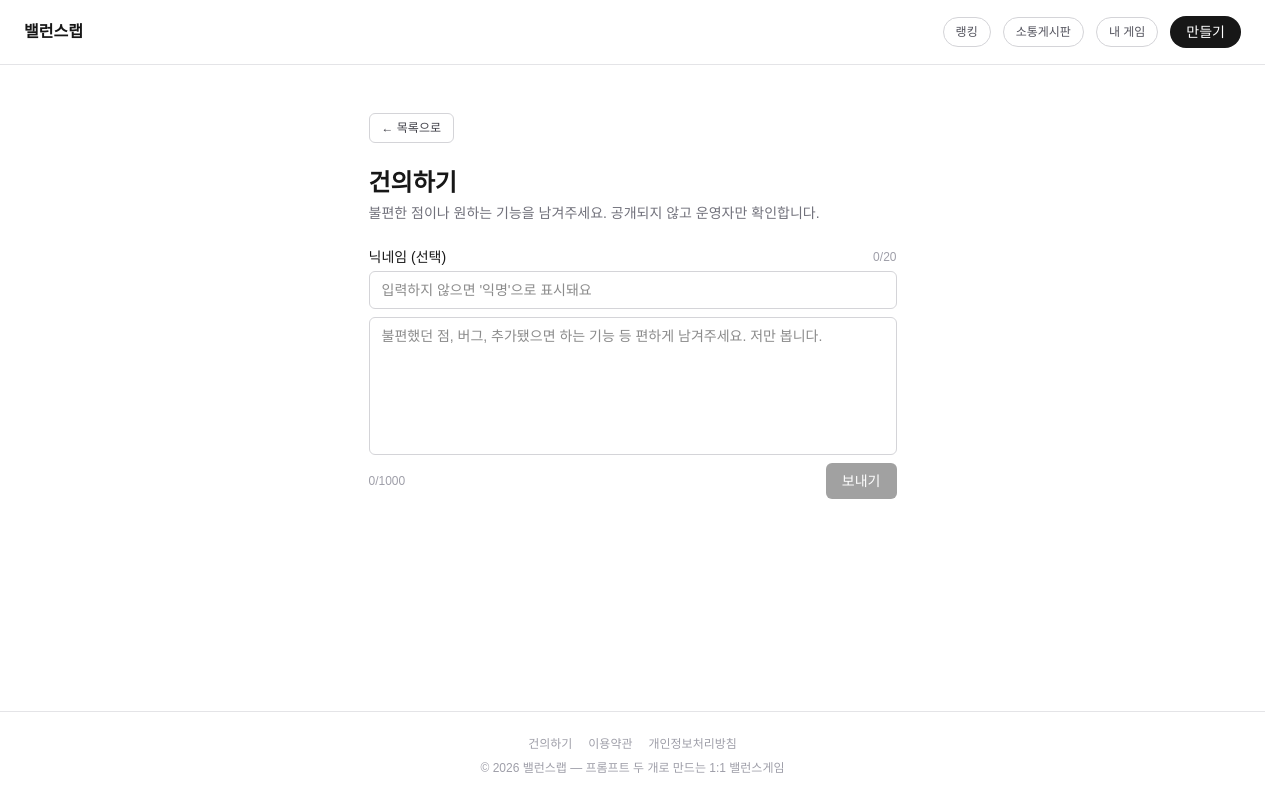
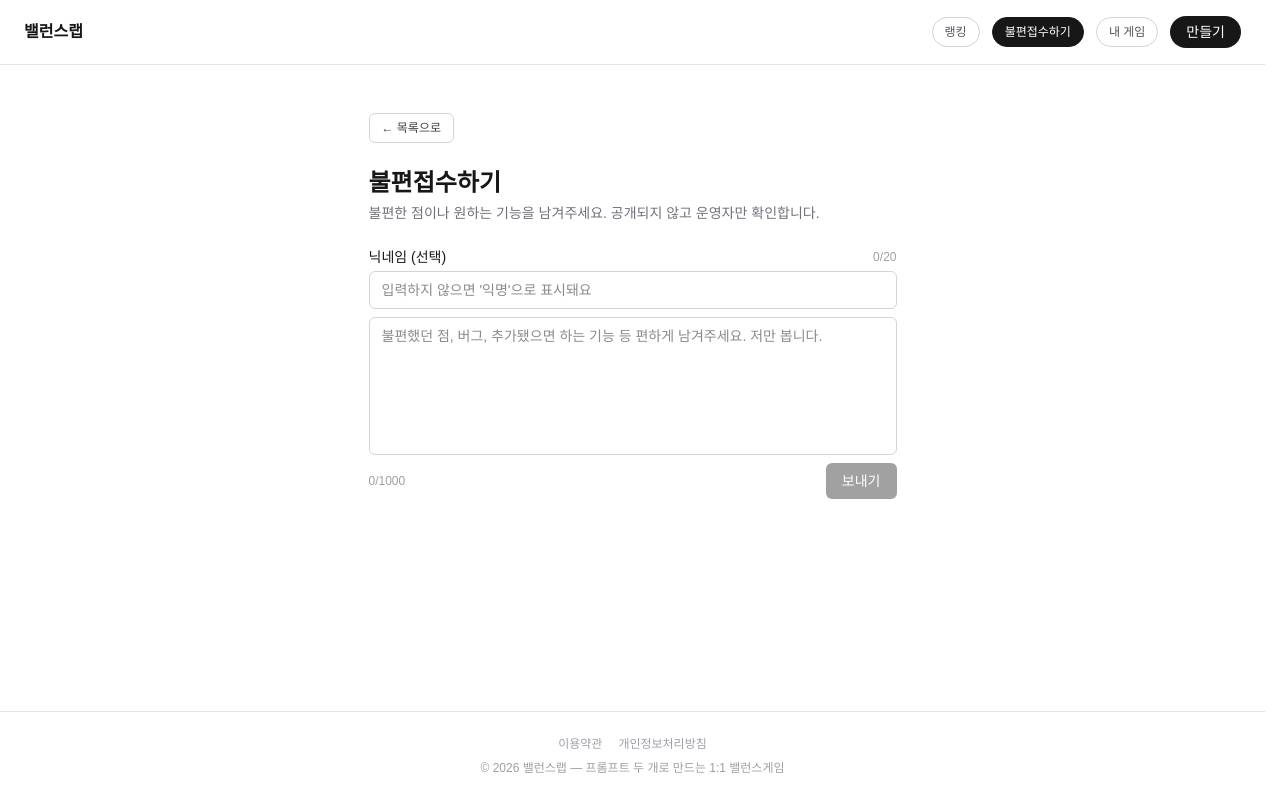
Before and after one commit to qudtn9412/balance-lab, a Next.js app: page /feedback in a window 1280 px wide. Built offline with nearby package versions, Linux system fonts and the light colour scheme; no server answers.

Commit message:
Replace 소통게시판 nav with 불편접수하기, drop redundant footer link
Header top-right slot now points to /feedback for higher visibility;
/board page/API/table are left untouched, just unlinked from nav.

```diff
--- a/src/app/feedback/page.tsx
+++ b/src/app/feedback/page.tsx
@@ -6,7 +6,7 @@ export default function FeedbackPage() {
     <div className="mx-auto flex w-full max-w-xl flex-1 flex-col gap-6 px-6 py-12">
       <BackButton />
       <div className="flex flex-col gap-1">
-        <h1 className="text-2xl font-bold">건의하기</h1>
+        <h1 className="text-2xl font-bold">불편접수하기</h1>
         <p className="text-sm text-zinc-500">불편한 점이나 원하는 기능을 남겨주세요. 공개되지 않고 운영자만 확인합니다.</p>
       </div>
       <FeedbackForm />
--- a/src/components/SiteFooter.tsx
+++ b/src/components/SiteFooter.tsx
@@ -4,9 +4,6 @@ export default function SiteFooter() {
   return (
     <footer className="flex flex-col items-center gap-2 border-t border-zinc-200 px-6 py-6 text-center text-xs text-zinc-400 dark:border-zinc-800">
       <nav className="flex gap-4">
-        <Link href="/feedback" className="hover:text-foreground">
-          건의하기
-        </Link>
         <Link href="/terms" className="hover:text-foreground">
           이용약관
         </Link>
--- a/src/components/SiteHeader.tsx
+++ b/src/components/SiteHeader.tsx
@@ -13,7 +13,7 @@ export default function SiteHeader({ isAdmin }: { isAdmin: boolean }) {
   const pathname = usePathname();
   const isRankings = pathname.startsWith("/rankings");
   const isMyGames = pathname.startsWith("/my-games");
-  const isBoard = pathname.startsWith("/board");
+  const isFeedback = pathname.startsWith("/feedback");
   const [loggingOut, setLoggingOut] = useState(false);
 
   async function handleLogout() {
@@ -42,11 +42,11 @@ export default function SiteHeader({ isAdmin }: { isAdmin: boolean }) {
           랭킹
         </Link>
         <Link
-          href="/board"
-          aria-current={isBoard ? "page" : undefined}
-          className={isBoard ? navChipActive : navChip}
+          href="/feedback"
+          aria-current={isFeedback ? "page" : undefined}
+          className={isFeedback ? navChipActive : navChip}
         >
-          소통게시판
+          불편접수하기
         </Link>
         <Link
           href="/my-games"
```
